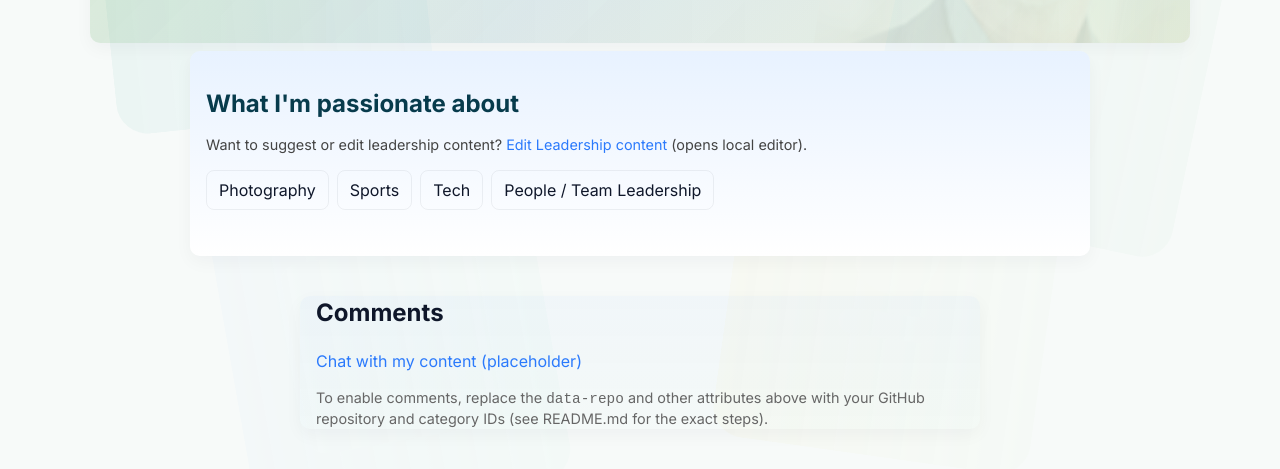
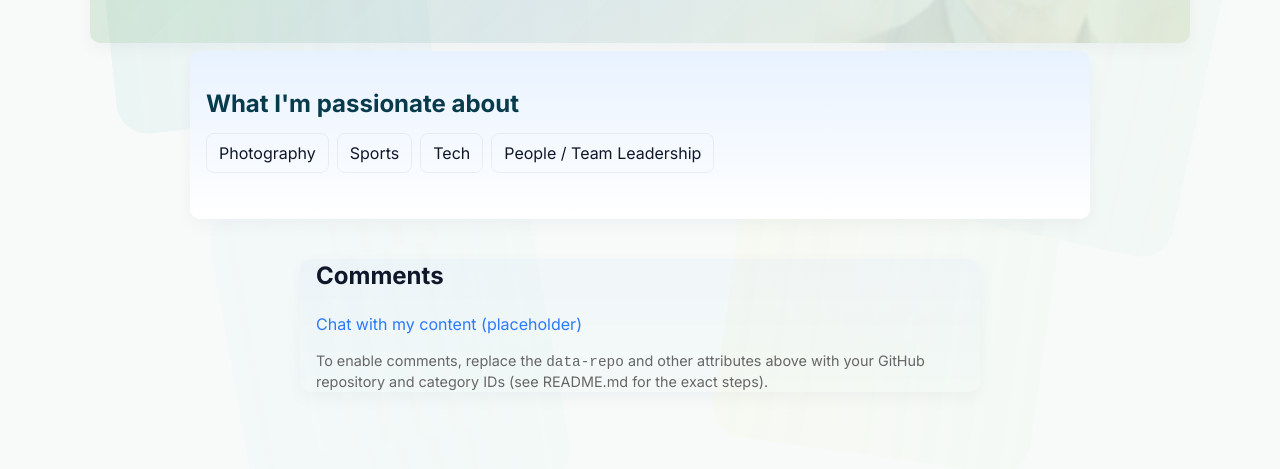
Before and after one commit to tlacy/tlacy.github.io, a plain HTML site: page index.html in a window 1280 px wide. Shown: the part 247-716 px from the top of the page. Drawn offline with nearby package versions, Linux system fonts and the light colour scheme.

Commit message:
chore: remove leadership edit link and password reminder
- Remove 'Edit Leadership content' link from homepage
- Remove password reminder text from manage.html login popup

```diff
--- a/index.html
+++ b/index.html
@@ -61,7 +61,6 @@
         <!-- PASSIONS & FEEDS -->
         <section id="passions" class="pastel-blue" style="max-width:900px;margin:8px auto 40px;padding:16px;">
           <h2>What I'm passionate about</h2>
-          <p style="font-size:0.9rem;color:#444">Want to suggest or edit leadership content? <a href="manage.html#people-content" id="edit-lead-link">Edit Leadership content</a> (opens local editor).</p>
           <div id="passions-list" style="display:flex;gap:12px;flex-wrap:wrap"></div>
           <div id="feeds" style="margin-top:18px"></div>
         </section>
```
Also changed, not shown: manage.html (+0 -1 lines).
